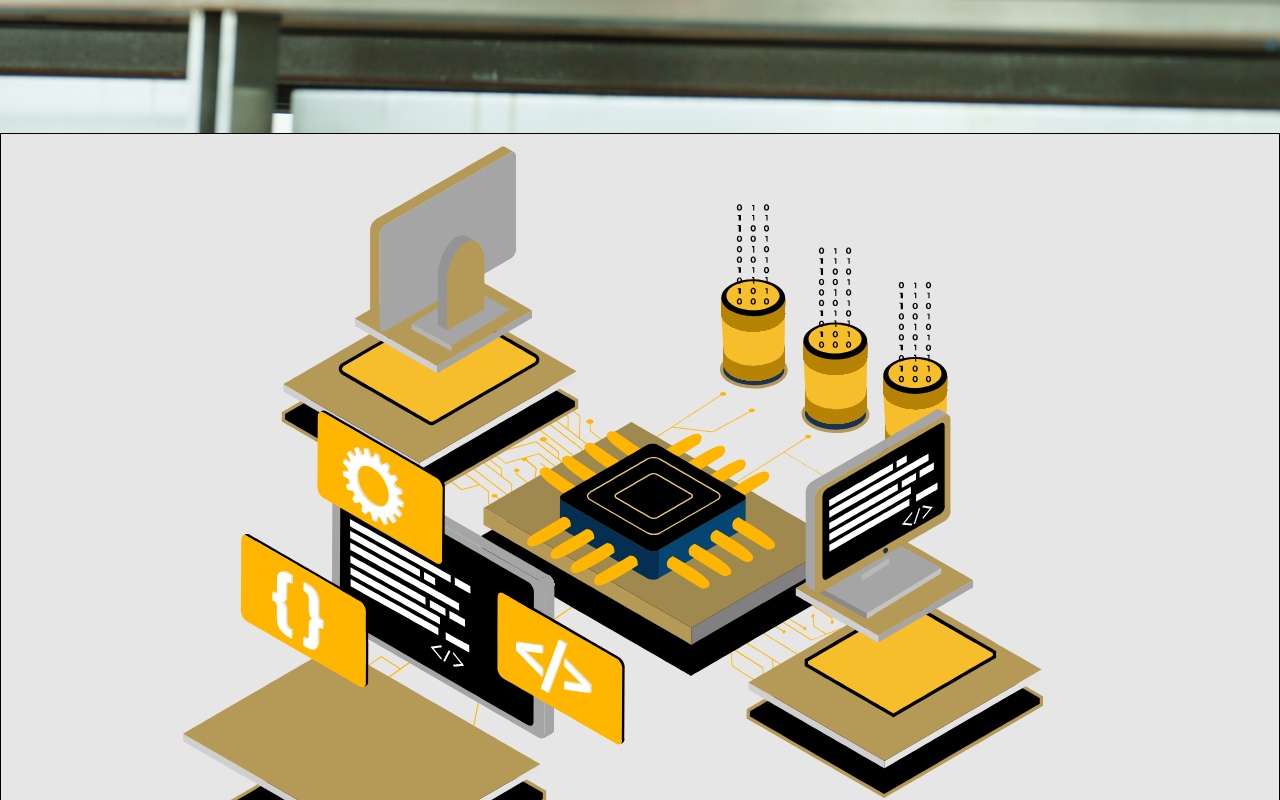
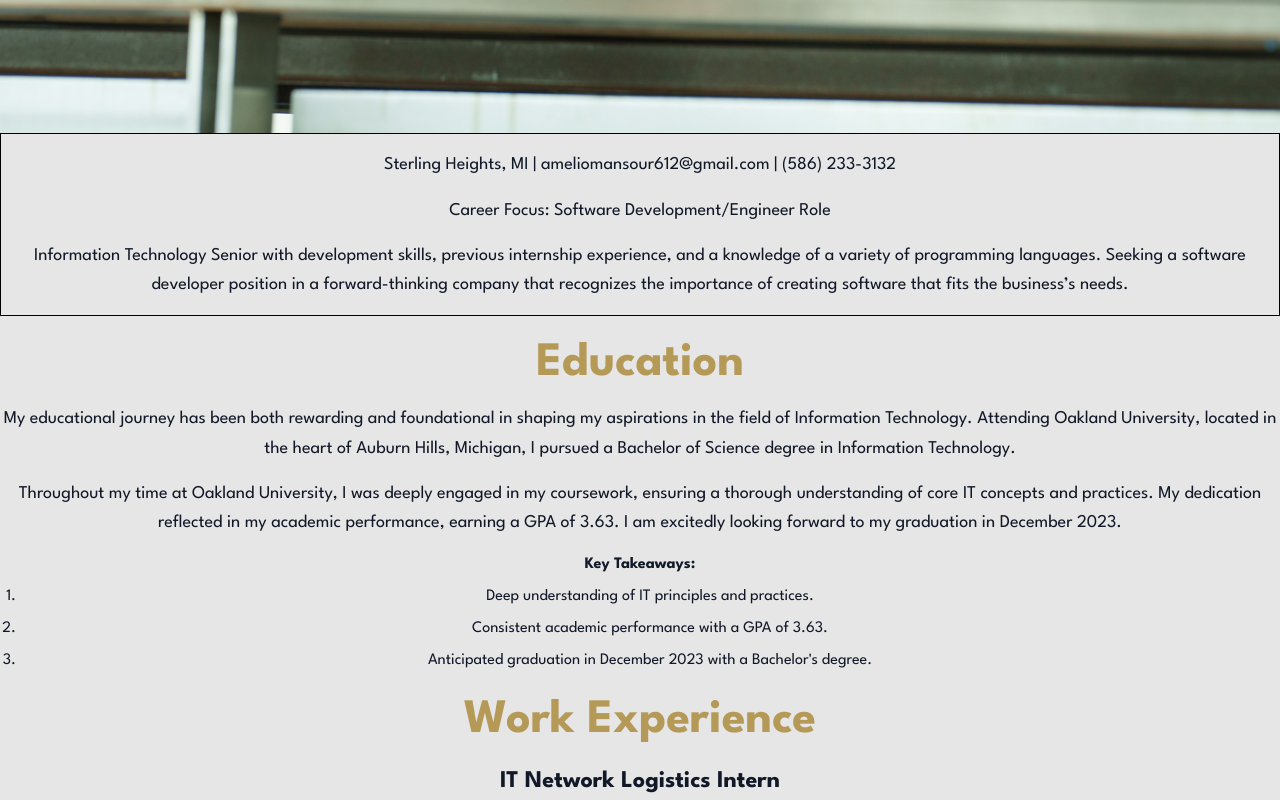
Before and after one commit to AmelioMansour/Resume-site, a React (Create React App) app: page / in a window 1280 px wide. Shown: the part 760-1560 px from the top of the page. Built offline with nearby package versions, Linux system fonts and the light colour scheme.

Commit message:
lotti change

```diff
--- a/src/components/Home.js
+++ b/src/components/Home.js
@@ -5,26 +5,24 @@ import headshot from '../assets/headshot.jpeg';
 
 function Home() {
   return (
-    <div className="flex flex-col md:flex-row">  {/* Changed layout to column on mobile, row on larger screens */}
-      <div className="mrpic relative mb-8 md:mb-0 md:mb-4"> {/* Increased margin on mobile */}
+    <div className="flex flex-col md:flex-row">
+      <div className="mrpic relative mb-8 md:mb-0 md:mb-4">
         <img
           src={headshot}
           alt="headshot"
-          className="w-full h-auto mb-4 md:mb-0 md:mr-4 mobile-top-margin" // Added "mobile-top-margin" class
+          className="w-full h-auto mb-4 md:mb-0 md:mr-4 mobile-top-margin"
         />
         <div id="name" className="absolute top-1/4 left-1/4 text-white animate-slideInDown">Amelio Mansour</div>
         <div id="title" className="absolute top-1/4 left-1/4 text-white animate-slideInDown">Software Developer</div>
 
-      </div>
-
-      <div className="flex flex-col items-start md:items-center md:flex-row"> {/* Center items on larger screens */}
         <Lottie
           animationData={animationData}
-          style={{ maxWidth: '100%', height: 'auto', border: "1px solid black" }}
-          className="mb-4 md:mb-0 md:mr-6" // Margin adjustments
+          className="mb-4 md:mb-0 md:mr-6 lottie-animation"
         />
 
-        <div className="flex flex-col text-sm md:text-base" style={{ border: "1px solid black" }}> {/* Adjusted text size for mobile */}
+      </div>
+      <div className="flex flex-col items-start md:items-center md:flex-row">
+        <div className="flex flex-col text-sm md:text-base" style={{ border: "1px solid black" }}>
           <p>Sterling Heights, MI | ameliomansour612@gmail.com | (586) 233-3132</p>
           <p>Career Focus: Software Development/Engineer Role</p>
           <p>Information Technology Senior with development skills, previous internship experience, and a knowledge of a variety of programming languages. Seeking a software developer position in a forward-thinking company that recognizes the importance of creating software that fits the business’s needs.</p>
--- a/src/index.css
+++ b/src/index.css
@@ -109,6 +109,16 @@ h1, h2, h3, h4, h5, h6 {
   color: white;
   margin-top: 40px;
 }
+/* Updated Lottie animation styles */
+.lottie-animation {
+  position: absolute;
+  top: calc(30% + 96px); /* Adjust as needed */
+  left: 30%;
+  transform: translateX(-50%);
+  max-width: 100%;
+  height: 200px;
+
+}
 /* .special1{
   position: absolute;
   top: 20%;
```
